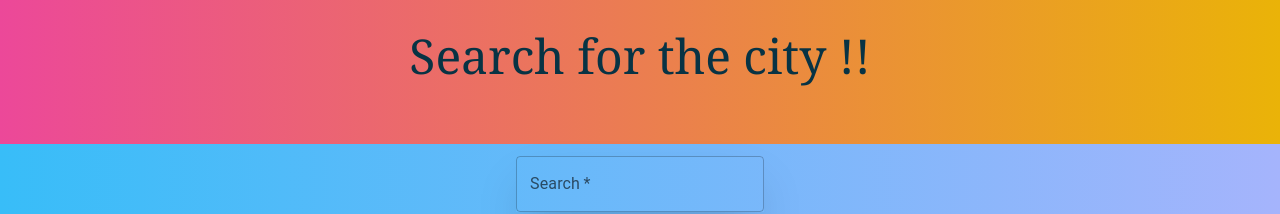
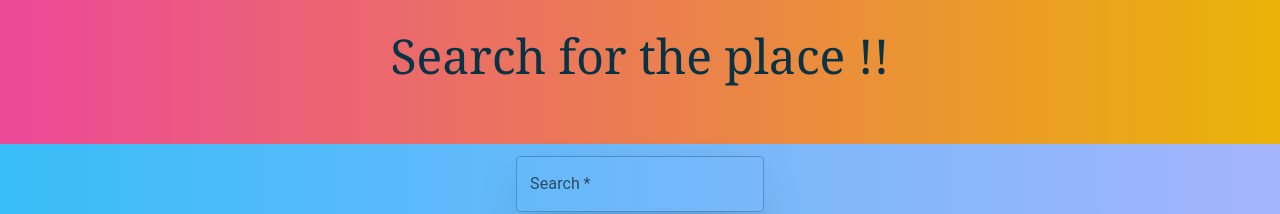
Before and after one commit to windoughs/weatherApp, a React (Vite) app: page / in a window 1280 px wide. Shown: the top 214 px of the page. Built offline with nearby package versions, Linux system fonts and the light colour scheme.

Commit message:
Update SearchBox.jsx

```diff
--- a/src/SearchBox.jsx
+++ b/src/SearchBox.jsx
@@ -42,7 +42,7 @@ export default function SearchBox({updateInfo}){
     return(
         <div className="flex flex-col text-center">
             <div >
-            <h1 className='w-full h-24 bg-gradient-to-r from-green-400 to-blue-500 hover:from-pink-500 hover:to-yellow-500 font-serif text-center p-8 text-cyan-950  text-2xl sm:text-5xl sm:h-36'>Search for the city !!</h1>
+            <h1 className='w-full h-24 bg-gradient-to-r from-green-400 to-blue-500 hover:from-pink-500 hover:to-yellow-500 font-serif text-center p-8 text-cyan-950  text-2xl sm:text-5xl sm:h-36'>Search for the place !!</h1>
             </div>
             <div  className='m-3'>
             <form onSubmit={onSubmitHandle}>
```
